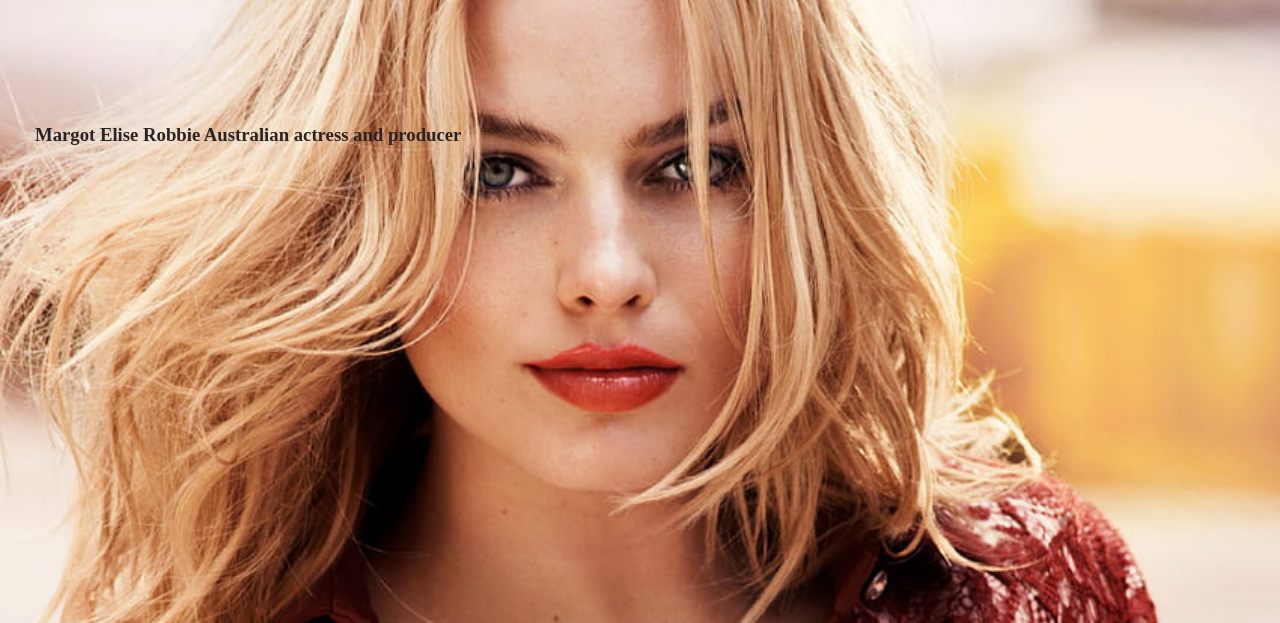
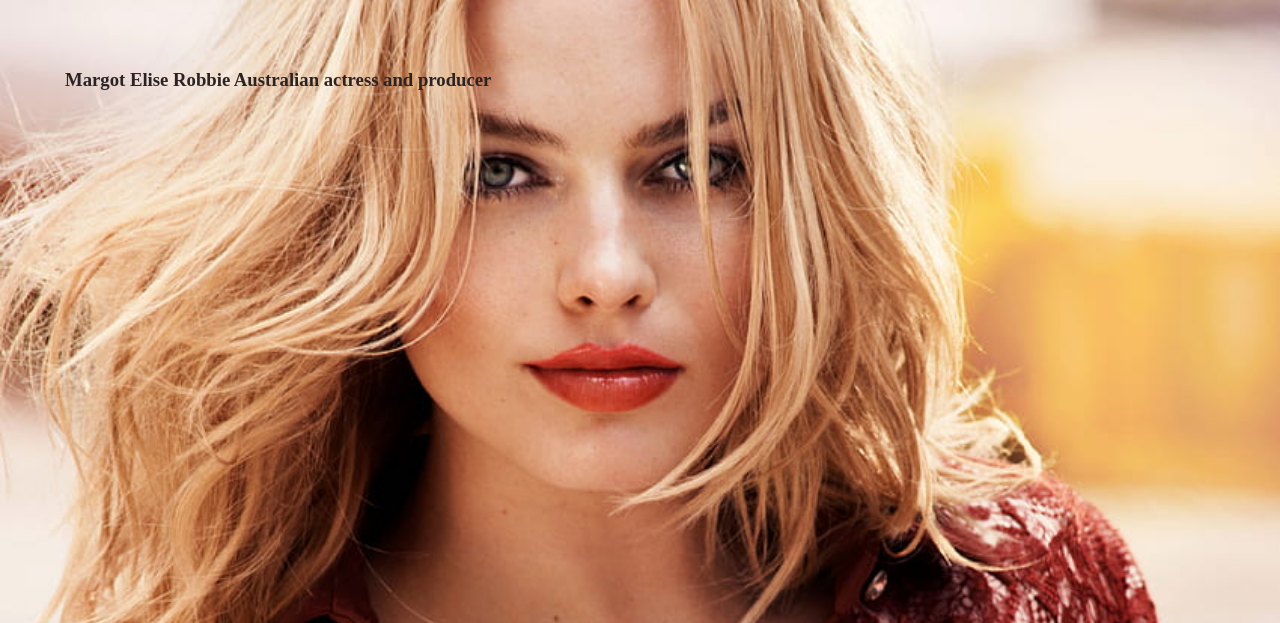
Before and after one commit to nurlanmusayev2000/Tribute_project, a plain HTML site: page index.html in a window 1280 px wide. Shown: the part 177-800 px from the top of the page. Drawn offline with nearby package versions, Linux system fonts and the light colour scheme.

Commit message:
My Final Project of bootcamp prep

```diff
--- a/index.css
+++ b/index.css
@@ -92,7 +92,7 @@
     padding: 15px;
     margin-left: 20px;
     color: #2b2323;
-    line-height: 191px;
+    padding: 45px;
     font-weight: bolder;
 }
 
```
